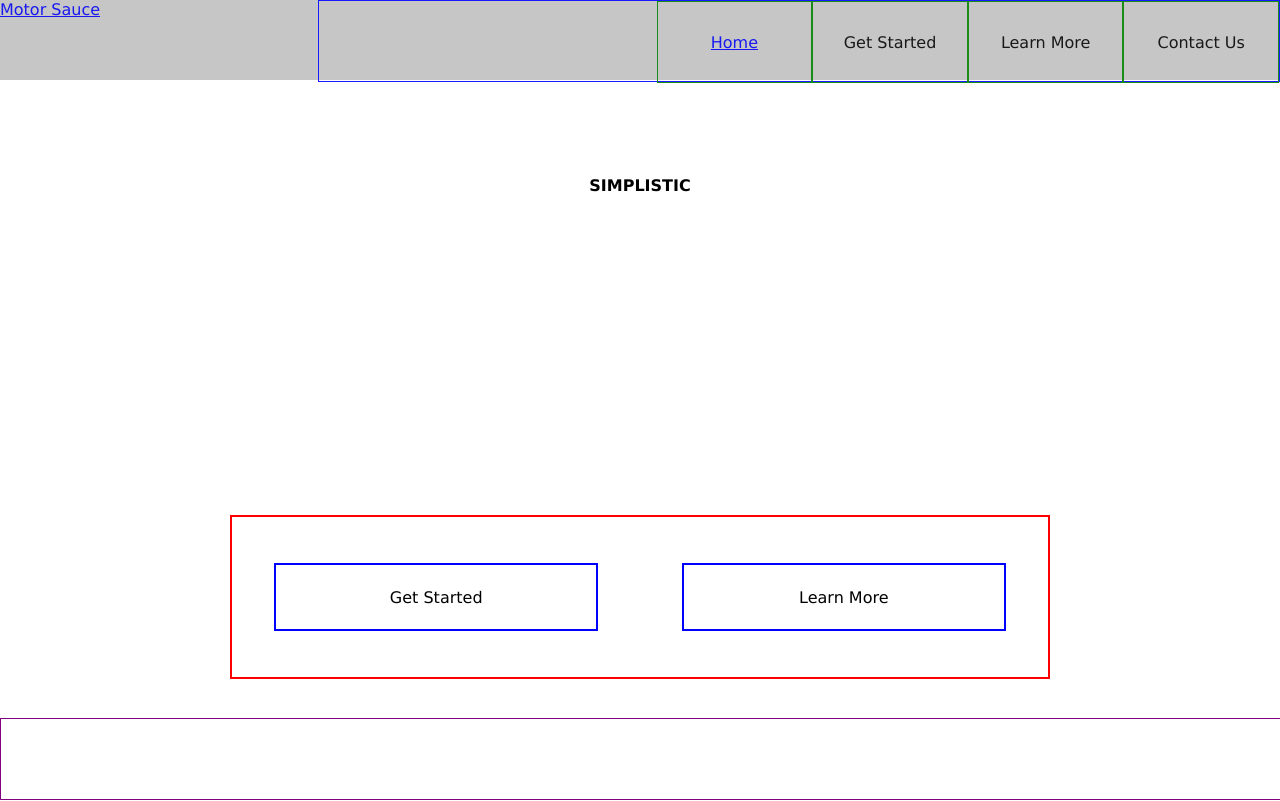
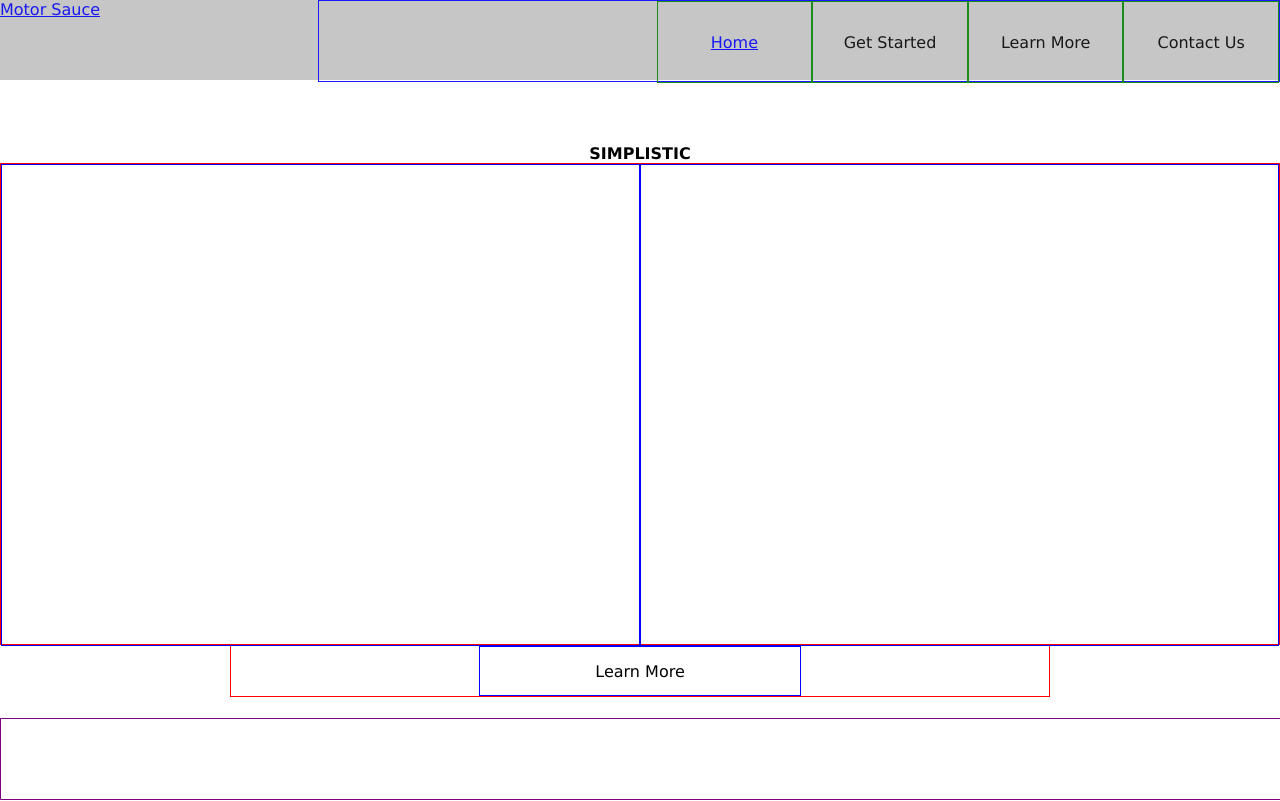
Before and after one commit to icy26/Simplistic, a React (Create React App) app: page / in a window 1280 px wide. Shown: the top 801 px of the page. Built offline with nearby package versions, Linux system fonts and the light colour scheme; no server answers.

Commit message:
UsrStry001-Authentication-Pt1 Hidden login features. Preparing home page for contact section

```diff
--- a/src/Pages/Home/HomeElements.js
+++ b/src/Pages/Home/HomeElements.js
@@ -12,27 +12,32 @@ export const Container = styled.div`
 export const Slogan = styled.b`
     display: flex;
     justify-content: center;
-    margin-top: 10vh;
+
+    margin-top: 4vh;
+
+    @media only screen and (min-width: 720px) {
+        /*desktop*/
+        margin-top: 6vh;
+    }
 `;
 
 export const OptionContainer = styled.div`
-    height: 20vh;
+    //height: 20vh;
     display: flex;
     justify-content: space-around;
 
     flex-direction: column;
     align-items: center;
     align-content: space-around;
-    margin-top: 20vh;
+    //margin-top: 56vh;
 
-    border: 2px solid #FF0000;
+    border: 1px solid #FF0000;
 
     @media only screen and (min-width: 720px) {
         /*desktop*/
         flex-direction: row;
         margin-left: 18vw;
         margin-right: 18vw;
-        margin-top: 40vh;
     }
 `;
 
@@ -41,7 +46,7 @@ export const LoggedInOptionContainer = styled.div`
     justify-content: center;
     margin-top: 55vh;
 
-    border: 2px solid #FF0000;
+    border: 1px solid #FF0000;
 
     @media only screen and (min-width: 720px) {
         /*desktop*/
@@ -58,11 +63,11 @@ export const Option = styled(LinkS)`
     height: 5vh;
     width: 50vw;
 
-    border: 2px solid #0000FF;
+    border: 1px solid #0000FF;
 
     @media only screen and (min-width: 720px) {
         /*desktop*/
-        height: 8vh;
+        height: 6vh;
         width: 25vw;
     }
 `;
@@ -75,7 +80,7 @@ export const LoggedInOption = styled(LinkS)`
     height: 4vh;
     width: 48vw;
 
-    border: 2px solid #0000FF;
+    border: 1px solid #0000FF;
 
     @media only screen and (min-width: 720px) {
         /*desktop*/
@@ -83,6 +88,31 @@ export const LoggedInOption = styled(LinkS)`
         width: 16vw;
     }
 `;
+
+export const BodyContainer = styled.div`
+    display: flex;
+
+    flex-direction: column;
+    height: 62vh;
+
+    border: 1px solid #FF0000;
+
+    @media only screen and (min-width: 720px) {
+        /*desktop*/
+        height: 60vh;
+        flex-direction: row;
+    }
+`
+export const BodyWindow = styled.div`
+    height: 100%;
+
+    border: 1px solid #0000FF;
+
+    @media only screen and (min-width: 720px) {
+        /*desktop*/
+        width: 100%;
+    }
+`
 
 export const Pad = styled.div`
     position: absolute;
--- a/src/Pages/Home/index.js
+++ b/src/Pages/Home/index.js
@@ -1,11 +1,7 @@
 import React from 'react'
-import { Container, Slogan, OptionContainer, Option, LoggedInOptionContainer, LoggedInOption, Pad } from './HomeElements'
-
-import { useAuth0 } from "@auth0/auth0-react";
+import { Container, Slogan, BodyContainer, BodyWindow, OptionContainer, Option, Pad } from './HomeElements'
 
 export default function Home() {
-
-  const { loginWithRedirect, isAuthenticated, isLoading, user } = useAuth0();
 
   return (
     <Container
@@ -15,26 +11,16 @@ export default function Home() {
         SIMPLISTIC
       </Slogan>
 
-      {isAuthenticated
-        ?
-        <LoggedInOptionContainer>
-          <LoggedInOption
-            activeClass='active'
-            smooth
-            spy
-            to='learn_more'
-          >
-            Learn More
-          </LoggedInOption>
-        </LoggedInOptionContainer>
-        :
+      <BodyContainer>
+        <BodyWindow>
+
+        </BodyWindow>
+        <BodyWindow>
+
+        </BodyWindow>
+      </BodyContainer>
+
         <OptionContainer>
-          <Option
-            onClick={() => loginWithRedirect()}
-          >
-            Get Started
-          </Option>
-
           <Option
             activeClass='active'
             smooth
@@ -44,7 +30,6 @@ export default function Home() {
             Learn More
           </Option>
         </OptionContainer>
-      }
 
       {/* Pad used for scrolling */}
       <Pad
```
Also changed, not shown: src/Pages/Home/indexWithLogin.js (added, +56 -0 lines).
